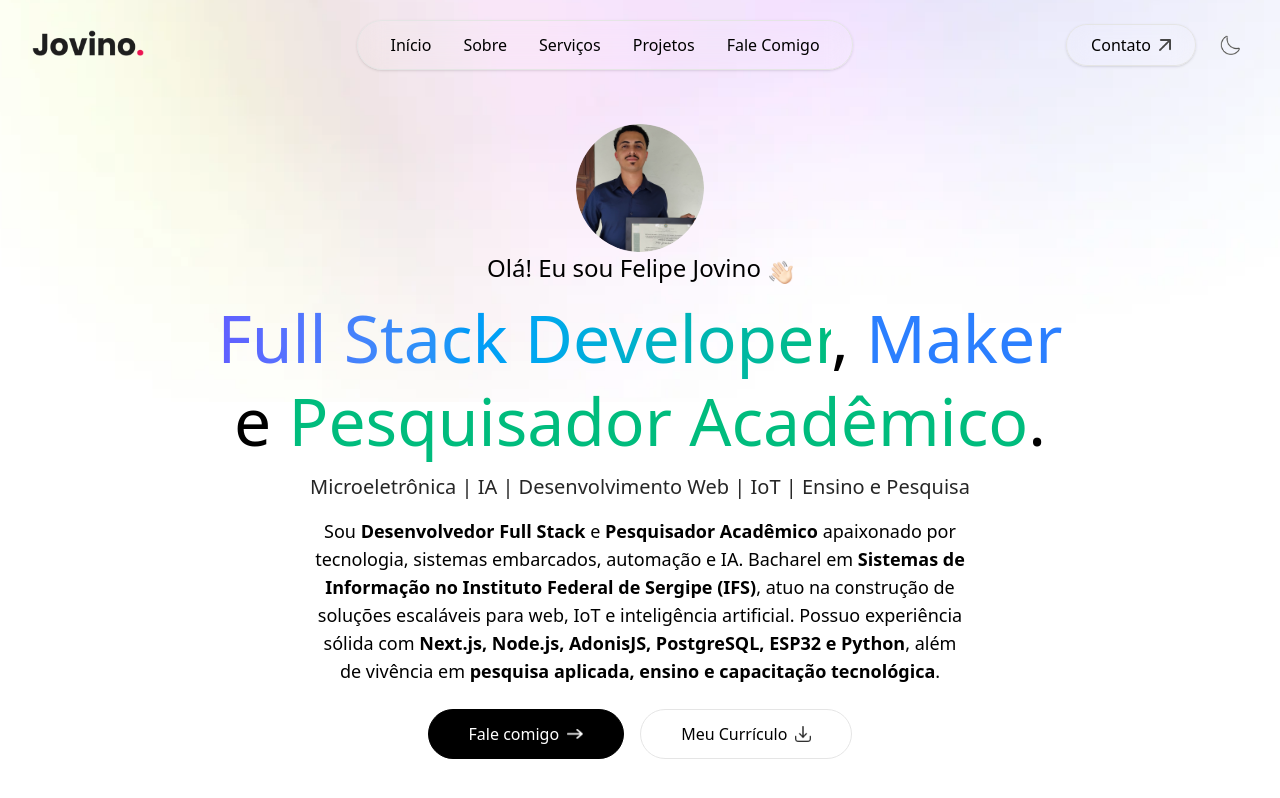
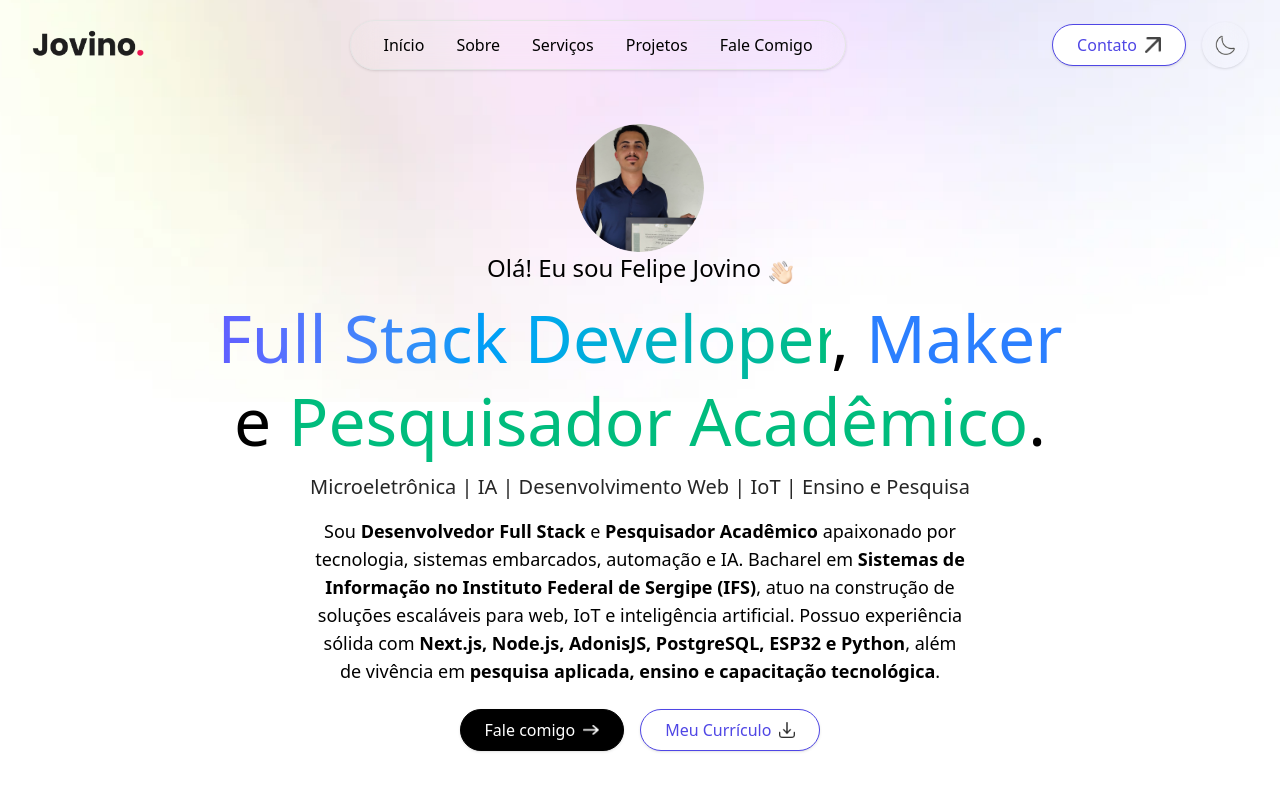
Before and after one commit to Jovinull/portfolio, a Next.js app: page / in a window 1280 px wide. Built offline with nearby package versions, Linux system fonts and the light colour scheme; a web font is replaced by a local one.

Commit message:
refactor: criando componente botão base e utilizando ele nos demais botões

```diff
--- /dev/null
+++ b/app/components/buttons/ActionButton.tsx
@@ -0,0 +1,15 @@
+import { assets } from '@/assets/assets';
+import BaseButton from './BaseButton';
+
+const ActionButtons = () => (
+  <div className="mt-6 flex flex-col items-center gap-4 sm:flex-row">
+    <BaseButton href="#contact" variant="primary" icon={assets.right_arrow_white}>
+      Fale comigo
+    </BaseButton>
+    <BaseButton href="/vitae.pdf" download variant="theme" icon={assets.download_icon}>
+      Meu Currículo
+    </BaseButton>
+  </div>
+);
+
+export default ActionButtons;
--- /dev/null
+++ b/app/components/buttons/BaseButton.tsx
@@ -0,0 +1,53 @@
+'use client';
+
+import Link from 'next/link';
+import { ReactNode } from 'react';
+import Image, { StaticImageData } from 'next/image';
+import clsx from 'clsx';
+
+interface Props {
+  href?: string;
+  onClick?: () => void;
+  children: ReactNode;
+  icon?: StaticImageData;
+  variant?: 'primary' | 'theme' | 'ghost';
+  download?: boolean;
+  isIconOnly?: boolean;
+  className?: string;
+}
+
+const BaseButton = ({
+  href,
+  onClick,
+  children,
+  icon,
+  variant = 'theme',
+  download = false,
+  isIconOnly = false,
+  className = '',
+}: Props) => {
+  const classes = clsx('btn', `btn-${variant}`, isIconOnly ? 'px-3 py-3' : 'px-6 py-2', className);
+
+  const content = (
+    <>
+      {children}
+      {icon && <Image src={icon} alt="icon" className="w-4" />}
+    </>
+  );
+
+  if (href) {
+    return (
+      <Link href={href} download={download} className={classes}>
+        {content}
+      </Link>
+    );
+  }
+
+  return (
+    <button onClick={onClick} className={classes}>
+      {content}
+    </button>
+  );
+};
+
+export default BaseButton;
--- /dev/null
+++ b/app/components/buttons/ContactButton.tsx
@@ -0,0 +1,10 @@
+import { assets } from '@/assets/assets';
+import BaseButton from './BaseButton';
+
+const ContactButton = () => (
+  <BaseButton href="#contact" variant="theme" icon={assets.arrow_icon}>
+    Contato
+  </BaseButton>
+);
+
+export default ContactButton;
--- a/app/components/navbar/header/MenuToggleButton.tsx
+++ b/app/components/buttons/MenuToggleButton.tsx
@@ -1,8 +1,7 @@
-'use client';
-
 import { assets } from '@/assets/assets';
 import { useThemeStore } from '@/app/store/themeStore';
 import Image from 'next/image';
+import BaseButton from './BaseButton';
 
 interface Props {
   isOpen: boolean;
@@ -21,9 +20,9 @@ const MenuToggleButton = ({ isOpen, toggleMenu }: Props) => {
       : assets.menu_black;
 
   return (
-    <button onClick={toggleMenu} className="md:hidden" aria-label="Abrir menu">
-      <Image src={icon} alt="menu" className="h-6 w-6" />
-    </button>
+    <BaseButton onClick={toggleMenu} isIconOnly variant="ghost" className="md:hidden">
+      <Image src={icon} alt="menu" className="h-5 w-5" />
+    </BaseButton>
   );
 };
 
--- /dev/null
+++ b/app/components/buttons/ThemeToggle.tsx
@@ -0,0 +1,16 @@
+import { assets } from '@/assets/assets';
+import { useThemeStore } from '@/app/store/themeStore';
+import Image from 'next/image';
+import BaseButton from './BaseButton';
+
+const ThemeToggle = () => {
+  const { isDark, toggleTheme } = useThemeStore();
+
+  return (
+    <BaseButton onClick={toggleTheme} isIconOnly variant="ghost">
+      <Image src={isDark ? assets.sun_icon : assets.moon_icon} alt="tema" className="h-5 w-5" />
+    </BaseButton>
+  );
+};
+
+export default ThemeToggle;
--- a/app/components/navbar/Navbar.tsx
+++ b/app/components/navbar/Navbar.tsx
@@ -6,10 +6,10 @@ import { useThemeStore } from '@/app/store/themeStore';
 import HeaderBackground from './header/HeaderBackground';
 import Logo from './header/Logo';
 import MenuLinks from './header/MenuLinks';
-import ContactButton from './header/ContactButton';
-import ThemeToggle from './header/ThemeToggle';
+import ContactButton from '../buttons/ContactButton';
+import ThemeToggle from '../buttons/ThemeToggle';
 import MobileMenu from './mobileMenu/MobileMenu';
-import MenuToggleButton from './header/MenuToggleButton';
+import MenuToggleButton from '../buttons/MenuToggleButton';
 
 const Navbar = () => {
   const { setTheme } = useThemeStore();
--- a/app/components/navbar/header/ContactButton.tsx
+++ /dev/null
@@ -1,19 +0,0 @@
-'use client';
-
-import { assets } from '@/assets/assets';
-import Image from 'next/image';
-import Link from 'next/link';
-
-const ContactButton = () => {
-  return (
-    <Link
-      href="#contact"
-      className="border-theme text-theme flex items-center gap-2 rounded-full border px-6 py-2 shadow-sm backdrop-blur-md transition-colors hover:text-[var(--color-accent)]"
-    >
-      Contato
-      <Image src={assets.arrow_icon} alt="seta" className="w-3" />
-    </Link>
-  );
-};
-
-export default ContactButton;
--- a/app/components/navbar/header/ThemeToggle.tsx
+++ /dev/null
@@ -1,23 +0,0 @@
-'use client';
-
-import { assets } from '@/assets/assets';
-import { useThemeStore } from '@/app/store/themeStore';
-import Image from 'next/image';
-
-const ThemeToggle = () => {
-  const { isDark, toggleTheme } = useThemeStore();
-
-  return (
-    <button
-      onClick={toggleTheme}
-      aria-label="Alternar tema"
-      className={`rounded-full p-2 transition ${
-        isDark ? 'hover:bg-neutral-800' : 'hover:bg-white/60 hover:backdrop-blur-md'
-      } `}
-    >
-      <Image src={isDark ? assets.sun_icon : assets.moon_icon} alt="Tema" className="h-5 w-5" />
-    </button>
-  );
-};
-
-export default ThemeToggle;
--- a/app/components/navbar/mobileMenu/MobileMenuContainer.tsx
+++ b/app/components/navbar/mobileMenu/MobileMenuContainer.tsx
@@ -2,7 +2,7 @@
 
 import { useRef, useEffect } from 'react';
 import MenuLinks from '../header/MenuLinks';
-import ContactButton from '../header/ContactButton';
+import ContactButton from '../../buttons/ContactButton';
 import MobileMenuHeader from './MobileMenuHeader';
 import MobileMenuBackground from './MobileMenuBackground';
 
--- a/app/components/navbar/mobileMenu/MobileMenuHeader.tsx
+++ b/app/components/navbar/mobileMenu/MobileMenuHeader.tsx
@@ -4,7 +4,7 @@ import { assets } from '@/assets/assets';
 import { useThemeStore } from '@/app/store/themeStore';
 import Image from 'next/image';
 import Link from 'next/link';
-import ThemeToggle from '../header/ThemeToggle';
+import ThemeToggle from '../../buttons/ThemeToggle';
 
 interface MobileMenuHeaderProps {
   closeMenu: () => void;
--- a/app/globals.css
+++ b/app/globals.css
@@ -1,6 +1,42 @@
 @import 'tailwindcss';
 
-/* Paleta de Cores e Variáveis Globais */
+@layer components {
+  .btn {
+    @apply flex items-center gap-2 rounded-full border px-6 py-2 shadow-sm backdrop-blur-md transition-all;
+  }
+
+  .btn-theme {
+    background-color: var(--color-bg);
+    color: var(--color-accent);
+    border-color: var(--color-accent);
+  }
+  .btn-theme:hover {
+    background-color: var(--color-accent-hover);
+    color: white;
+    border-color: var(--color-accent-hover);
+  }
+
+  .btn-primary {
+    background-color: black;
+    color: white;
+    border-color: black;
+  }
+  .btn-primary:hover {
+    background-color: black;
+    color: var(--color-accent);
+  }
+
+  .btn-ghost {
+    background-color: transparent;
+    border-color: transparent;
+    color: var(--color-text);
+  }
+  .btn-ghost:hover {
+    background-color: var(--color-bg-secondary);
+  }
+}
+
+@layer base {
   :root {
     --color-bg: #ffffff;
     --color-bg-secondary: #f7f7f7;
@@ -8,10 +44,8 @@
     --color-accent: #4f46e5;
     --color-accent-hover: #4338ca;
     --color-border: #e5e5e5;
-
     --navbar-height: 124px;
 
-  /* Fontes Globais */
     --font-sans: var(--font-outfit);
     --font-display: var(--font-ovo);
   }
@@ -26,34 +60,6 @@ html.dark {
     --color-border: #3f3f46;
   }
 
-/* Botões Globais */
-.btn {
-  @apply flex items-center gap-2 rounded-full border px-10 py-3 transition-all;
-}
-
-.btn-theme {
-  background-color: var(--color-bg);
-  color: var(--color-text);
-  border-color: var(--color-border);
-}
-
-.btn-theme:hover {
-  color: var(--color-accent);
-}
-
-.btn-primary {
-  background-color: black;
-  color: white;
-  border-color: black;
-}
-
-.btn-primary:hover {
-  background-color: black;
-  color: var(--color-accent);
-}
-
-/* Fontes e Base */
-@layer base {
   html,
   body {
     @apply m-0 box-border p-0;
@@ -80,7 +86,6 @@ html.dark {
   }
 }
 
-/* Utilitários Customizados */
 @layer utilities {
   .bg-theme {
     background-color: var(--color-bg);
@@ -97,19 +102,4 @@ html.dark {
   .border-theme {
     border-color: var(--color-border);
   }
-
-  /* Botões Globais */
-  .btn {
-    @apply flex items-center gap-2 rounded-full border px-6 py-2 transition-all;
 }
-  .btn-theme {
-    background-color: var(--color-bg);
-    color: var(--color-accent);
-    border-color: var(--color-accent);
-  }
-  .btn-theme:hover {
-    background-color: var(--color-accent-hover);
-    color: white;
-    border-color: var(--color-accent-hover);
-  }
-}
--- a/package.json
+++ b/package.json
@@ -10,6 +10,7 @@
     "format": "prettier --write ."
   },
   "dependencies": {
+    "clsx": "^2.1.1",
     "next": "15.3.4",
     "react": "^19.0.0",
     "react-dom": "^19.0.0",
```
Also changed, not shown: 1 other file (tests, documents, lock files or other folders). Lines whose indentation alone changed are shown as unchanged.
